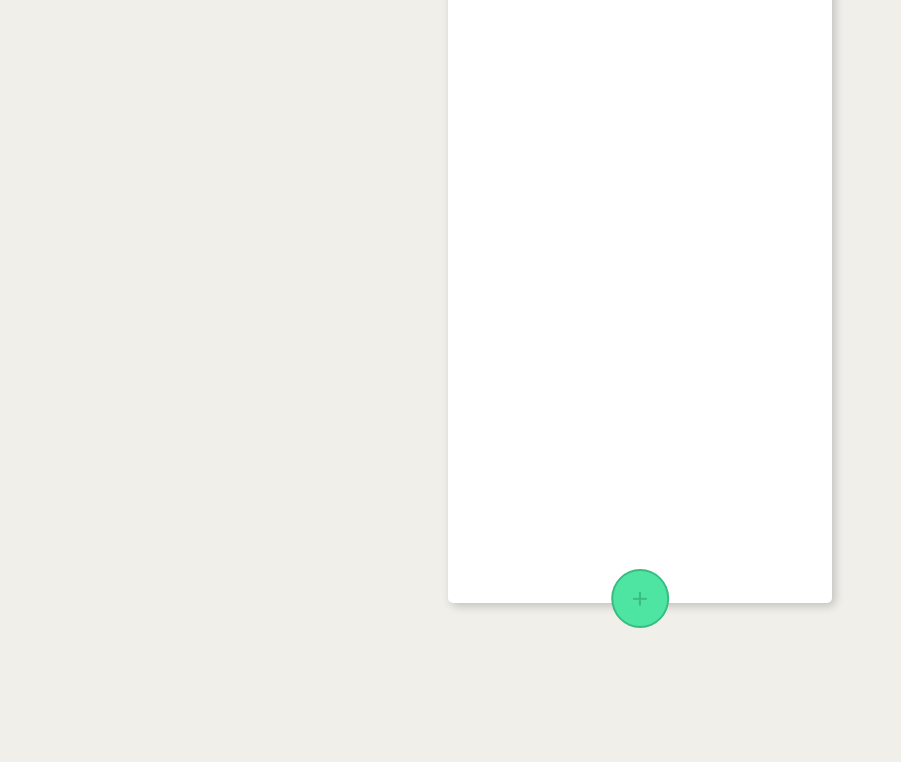
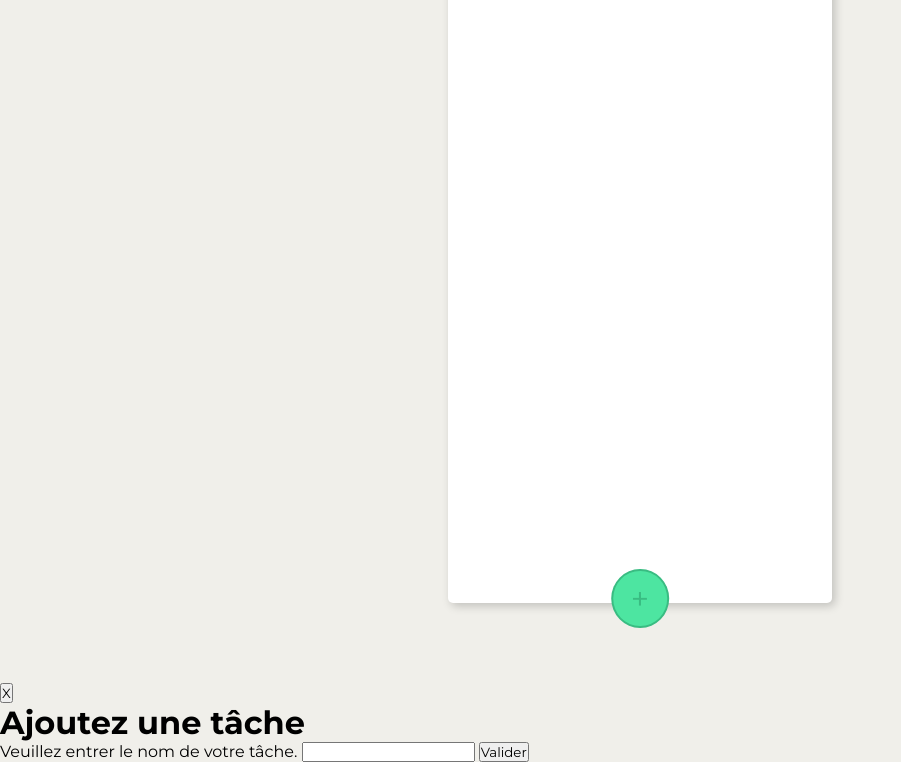
Before and after one commit to AdelRazzok/ToDoList, a plain HTML site: page index.html in a window 1280 px wide. Shown: the part 177-939 px from the top of the page, without its empty margins (0-901 px from the left). Before the commit the page ends 860 px from the top, so only its background shows below. Drawn offline with Linux system fonts and the light colour scheme.

Commit message:
add modal html on index

```diff
--- a/index.html
+++ b/index.html
@@ -27,8 +27,20 @@
 
         </div>
 
-        <button type="button" id="addButton">+</button>
+        <button class="modal_trigger" type="button" id="addButton">+</button>
     </div>
+
+	<div class="modal_container">
+		<div class="overlay modal_trigger"></div>
+
+		<div class="modal" role="dialog" aria-labelledby="modalTitle" aria-describedby="dialogDesc">
+			<button class="close_modal modal_trigger" aria-label="Close modal">X</button>
+			<h1 id="modalTitle">Ajoutez une tâche</h1>
+			<label class="modal_label" for="task" id="dialogDesc">Veuillez entrer le nom de votre tâche.</label>
+			<input class="modal_input" id="task" type="text" data-event="task">
+			<button class="modal_validate modal_trigger" type="button">Valider</button>
+		</div>
+	</div>
 
 	<script src="./public/js/main.js"></script>
 </body>
--- a/public/css/style.css
+++ b/public/css/style.css
@@ -68,3 +68,5 @@ body {
     cursor: pointer;
     background-color: #4DE5A1;
 }
+
+/***** ADD TASK MODAL *****/
```
Also changed, not shown: public/js/main.js (+5 -15 lines).
